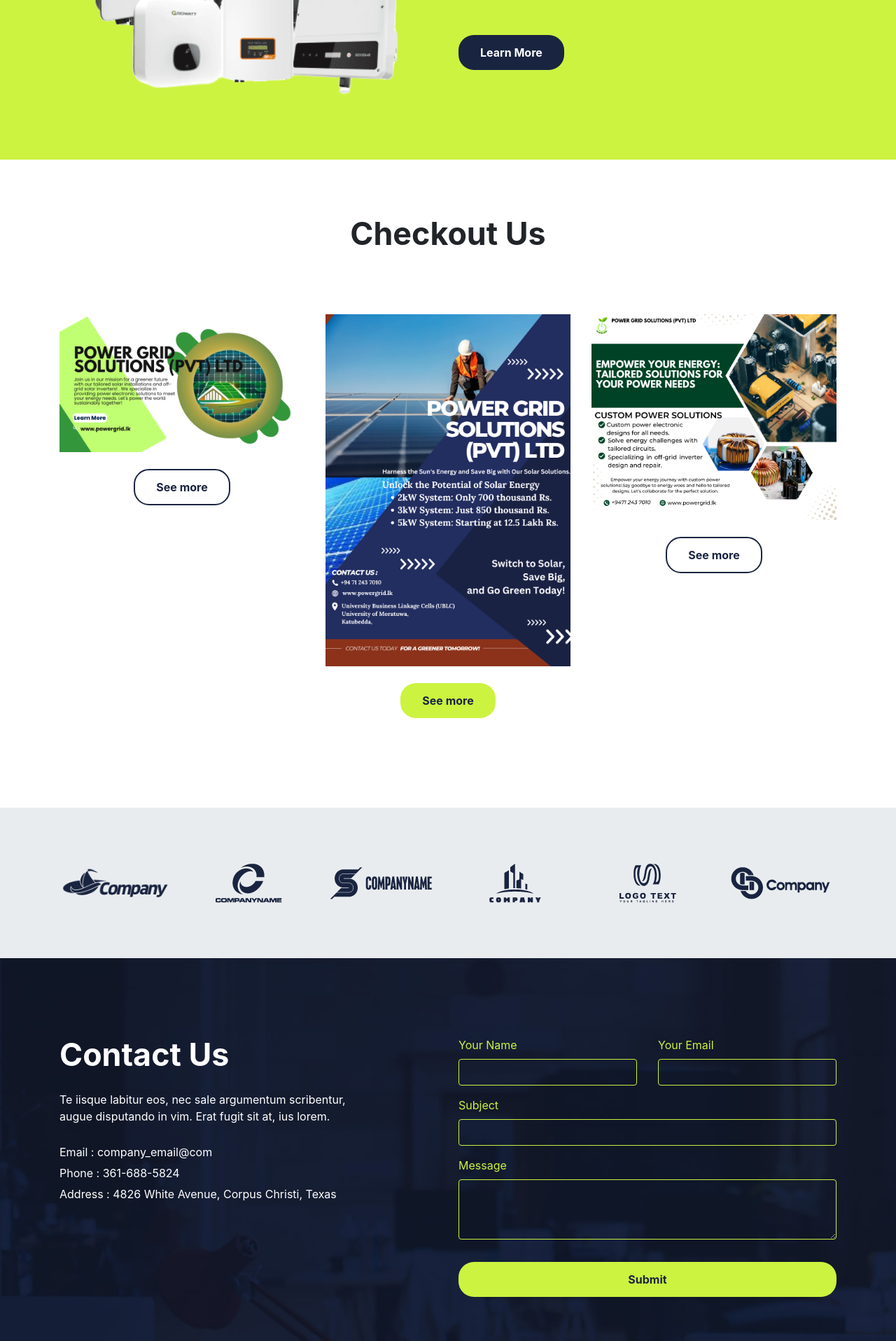
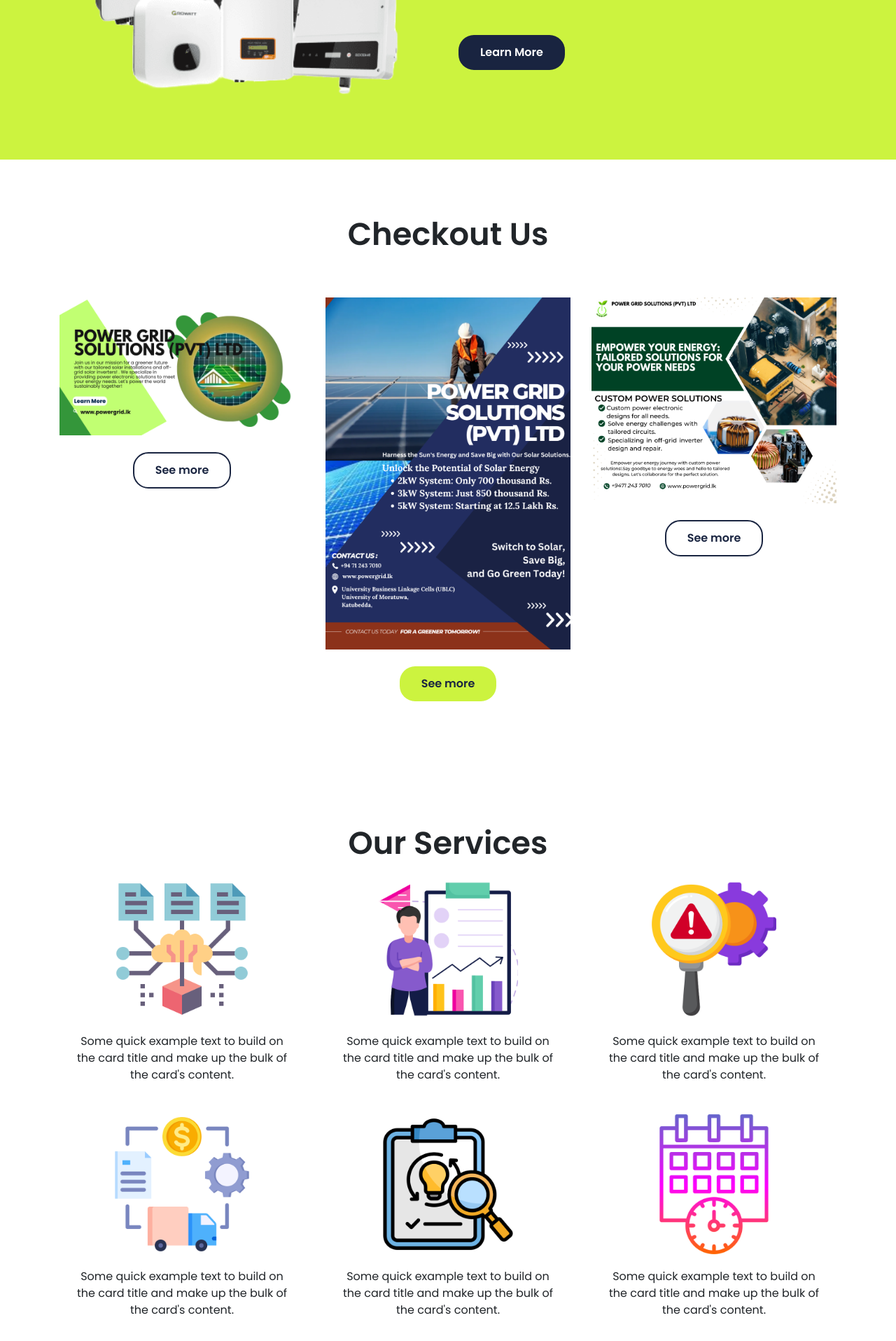
Before and after one commit to kaveeshbhashitha/temp-power-grid.lk, a PHP site: page / in a window 1280 px wide. Shown: the part 2724-4640 px from the top of the page at 70% size. Run offline with PHP 8.4, Linux system fonts and the light colour scheme; some libraries are stand-ins or nearby versions.

Commit message:
added new images into cards

```diff
--- a/css/chatbot.css
+++ b/css/chatbot.css
@@ -6,9 +6,6 @@
   padding: 0;
   box-sizing: border-box;
   font-family: "Poppins", sans-serif;
-}
-body {
-  background: #E3F2FD;
 }
 .chatbot-toggler {
   position: fixed;
@@ -193,3 +190,14 @@
     display: block;
   }
 }
+
+.card-img-top{
+  width: 200px;
+  height: auto;
+}
+.card{
+  justify-content: center;
+  text-align: center;
+  align-items: center;
+  border: none;
+}
--- a/index.html
+++ b/index.html
@@ -5,13 +5,17 @@
     <meta name="viewport" content="width=device-width, initial-scale=1, shrink-to-fit=no">
     <title>Power Grid Solutions</title>
     <meta name="description" content="Power Grid Solutions">
-    <link rel="icon" href="img/logo.png" sizes="32x32" type="image/png">
+    <link rel="icon" href="img/supply.png" sizes="32x32" type="image/png">
     <!-- custom.css -->
     <link rel="stylesheet" href="css/custom.css">
     <script src="https://cdn.jsdelivr.net/npm/sweetalert2@10"></script>
     <!-- bootstrap.min.css -->
     <link rel="stylesheet" href="css/bootstrap.min.css">
     <link rel="stylesheet" href="https://cdn.jsdelivr.net/npm/bootstrap@4.0.0/dist/css/bootstrap.min.css" integrity="sha384-Gn5384xqQ1aoWXA+058RXPxPg6fy4IWvTNh0E263XmFcJlSAwiGgFAW/dAiS6JXm" crossorigin="anonymous">
+
+    <link rel="stylesheet" href="https://fonts.googleapis.com/css2?family=Material+Symbols+Outlined:opsz,wght,FILL,GRAD@48,400,0,0" />
+    <link rel="stylesheet" href="https://fonts.googleapis.com/css2?family=Material+Symbols+Rounded:opsz,wght,FILL,GRAD@48,400,1,0" />
+
 	<!-- font-awesome -->
     <link rel="stylesheet" href="font-awesome-4.7.0/css/font-awesome.min.css">
     <script src="https://code.jquery.com/jquery-3.5.1.min.js"></script>
@@ -20,6 +24,7 @@
 
     <!-- AOS -->
     <link rel="stylesheet" href="css/aos.css">
+    <link rel="stylesheet" href="css/chatbot.css">
 </head>
 
 <body>
@@ -177,23 +182,149 @@
     </div>
 
     <!-- price table -->
-    <div class="container my-3 py-2" id="price-table">
-        <h2 class="text-center font-weight-bold d-block mb-3">Checkout Us</h2>
+    <div class="container py-2" id="price-table">
+        <h2 class="text-center font-weight-bold d-block my-3">Checkout Us</h2>
         <div class="row">
-            <div data-aos="fade-right" data-aos-delay="200" data-aos-duration="1000" data-aos-once="true" class="col-md-4 text-center py-4 mt-5">
+            <div data-aos="fade-right" data-aos-delay="200" data-aos-duration="1000" data-aos-once="true" class="col-md-4 text-center mt-5">
                 <img src="img/pgs.png" alt="Free image">
                 <a href="img/pgs.png" class="btn my-4 font-weight-bold atlas-cta cta-ghost">See more</a>
             </div>
-            <div data-aos="fade-up" data-aos-duration="1000" data-aos-once="true" class="col-md-4 text-center py-4 mt-5 rounded">
+            <div data-aos="fade-up" data-aos-duration="1000" data-aos-once="true" class="col-md-4 text-center mt-5 rounded">
                 <img src="img/bma.png" alt="Free image">
                 <a href="img/bma.png" class="btn my-4 font-weight-bold atlas-cta cta-green">See more</a>
             </div>
-            <div data-aos="fade-left" data-aos-delay="200" data-aos-duration="1000" data-aos-once="true" class="col-md-4 text-center py-4 mt-5">
+            <div data-aos="fade-left" data-aos-delay="200" data-aos-duration="1000" data-aos-once="true" class="col-md-4 text-center mt-5">
                 <img src="img/eye.png" alt="Free image">
                 <a href="img/eye.png" class="btn my-4 font-weight-bold atlas-cta cta-ghost">See more</a>
             </div>
         </div>
     </div>
+
+    <div class="container py-2" id="price-table">
+        <h2 class="text-center font-weight-bold d-block my-4">Our Services</h2>
+        <div class="row mb-4">
+            <div class="col-sm-4">
+              <div class="card">
+                <img class="card-img-top" src="img/predictive-models.png" alt="Card image cap">
+                <div class="card-body">
+                    <p class="card-text">Some quick example text to build on the card title and make up the bulk of the card's content.</p>
+                </div>
+              </div>
+            </div>
+            <div class="col-sm-4">
+              <div class="card">
+                <div class="card">
+                    <img class="card-img-top" src="img/planning.png" alt="Card image cap">
+                    <div class="card-body">
+                        <p class="card-text">Some quick example text to build on the card title and make up the bulk of the card's content.</p>
+                    </div>
+                </div>
+              </div>
+            </div>
+            <div class="col-sm-4">
+                <div class="card">
+                    <div class="card">
+                        <img class="card-img-top" src="img/troubleshoot.png" alt="Card image cap">
+                        <div class="card-body">
+                            <p class="card-text">Some quick example text to build on the card title and make up the bulk of the card's content.</p>
+                        </div>
+                    </div>
+                </div>
+              </div>
+        </div>
+        <div class="row mb-4">
+            <div class="col-sm-4">
+              <div class="card">
+                <img class="card-img-top" src="img/value-chain.png" alt="Card image cap">
+                <div class="card-body">
+                    <p class="card-text">Some quick example text to build on the card title and make up the bulk of the card's content.</p>
+                </div>
+              </div>
+            </div>
+            <div class="col-sm-4">
+              <div class="card">
+                <div class="card">
+                    <img class="card-img-top" src="img/energy-efficiency.png" alt="Card image cap">
+                    <div class="card-body">
+                        <p class="card-text">Some quick example text to build on the card title and make up the bulk of the card's content.</p>
+                    </div>
+                </div>
+              </div>
+            </div>
+            <div class="col-sm-4">
+                <div class="card">
+                    <div class="card">
+                        <img class="card-img-top" src="img/schedule.png" alt="Card image cap">
+                        <div class="card-body">
+                            <p class="card-text">Some quick example text to build on the card title and make up the bulk of the card's content.</p>
+                        </div>
+                    </div>
+                </div>
+              </div>
+        </div>
+        <div class="row mb-4">
+            <div class="col-sm-4">
+              <div class="card">
+                <img class="card-img-top" src="img/commission.png" alt="Card image cap">
+                <div class="card-body">
+                    <p class="card-text">Some quick example text to build on the card title and make up the bulk of the card's content.</p>
+                </div>
+              </div>
+            </div>
+            <div class="col-sm-4">
+              <div class="card">
+                <div class="card">
+                    <img class="card-img-top" src="img/shield.png" alt="Card image cap">
+                    <div class="card-body">
+                        <p class="card-text">Some quick example text to build on the card title and make up the bulk of the card's content.</p>
+                    </div>
+                </div>
+              </div>
+            </div>
+            <div class="col-sm-4">
+                <div class="card">
+                    <div class="card">
+                        <img class="card-img-top" src="img/service.png" alt="Card image cap">
+                        <div class="card-body">
+                            <p class="card-text">Some quick example text to build on the card title and make up the bulk of the card's content.</p>
+                        </div>
+                    </div>
+                </div>
+              </div>
+        </div>
+        <div class="row mb-4">
+            <div class="col-sm-4">
+              <div class="card">
+                <img class="card-img-top" src="img/maintenance.png" alt="Card image cap">
+                <div class="card-body">
+                    <p class="card-text">Some quick example text to build on the card title and make up the bulk of the card's content.</p>
+                </div>
+              </div>
+            </div>
+            <div class="col-sm-4">
+              <div class="card">
+                <div class="card">
+                    <img class="card-img-top" src="img/briefing.png" alt="Card image cap">
+                    <div class="card-body">
+                        <p class="card-text">Some quick example text to build on the card title and make up the bulk of the card's content.</p>
+                    </div>
+                </div>
+              </div>
+            </div>
+            <div class="col-sm-4">
+                <div class="card">
+                    <div class="card">
+                        <img class="card-img-top" src="img/stamp.png" alt="Card image cap">
+                        <div class="card-body">
+                            <p class="card-text">Some quick example text to build on the card title and make up the bulk of the card's content.</p>
+                        </div>
+                    </div>
+                </div>
+              </div>
+        </div>
+    </div>
+
+
     <!-- client -->
     <div class="jumbotron jumbotron-fluid">
         <div class="container">
@@ -226,13 +357,14 @@
                 <div class="col-md-6 text-white">
                     <h2 class="font-weight-bold">Contact Us</h2>
                     <p class="my-4">
-                        Te iisque labitur eos, nec sale argumentum scribentur,
-                        <br> augue disputando in vim. Erat fugit sit at, ius lorem.
+                        Contact us for all your sustainable power solutions,
+                        <br> We are provide environment friendly power solutions for you.
                     </p>
                     <ul class="list-unstyled">
-                        <li>Email : company_email@com</li>
-                        <li>Phone : 361-688-5824</li>
-                        <li>Address : 4826 White Avenue, Corpus Christi, Texas</li>
+                        <li>Email : hasithawd@powergrid.lk</li>
+                        <li>Phone : +94 71 243 7010</li>
+                        <li>Address : Piliyandala Moratuwa</li>
+                        <li>Web: <a href="http://powergrid.lk/">Browse us</a></li>
                     </ul>
                 </div>
                 <div class="col-md-6">
@@ -264,13 +396,35 @@
         </div>
     </div>
 
+    <div>
+        <button class="chatbot-toggler">
+            <span class="material-symbols-rounded">mode_comment</span>
+            <span class="material-symbols-outlined">close</span>
+          </button>
+          <div class="chatbot">
+            <header>
+              <h2>Powergrid Help</h2>
+              <span class="close-btn material-symbols-outlined">close</span>
+            </header>
+            <ul class="chatbox">
+              <li class="chat incoming">
+                <span class="material-symbols-outlined">smart_toy</span>
+                <p>Hi 👋<br>How can I help you today?</p>
+              </li>
+            </ul>
+            <div class="chat-input">
+              <textarea placeholder="Enter a message..." spellcheck="false" required></textarea>
+              <span id="send-btn" class="material-symbols-rounded">send</span>
+            </div>
+          </div>
+    </div>
 
 	<!-- copyright -->
 	<div class="jumbotron jumbotron-fluid" id="copyright">
         <div class="container">
             <div class="row justify-content-between">
             	<div class="col-md-6 text-white align-self-center text-center text-md-left my-2">
-                    Copyright © 2018 Chen, Yi-Ya.
+                    <a href="https://kaveeshbhashitha.github.io/" target="_blank" class="text-white">Developed by PowerGrid Solution (Pvt). Ltd.</a>
                 </div>
                 <div class="col-md-6 align-self-center text-center text-md-right my-2" id="social-media">
                     <a href="#" class="d-inline-block text-center ml-2">
@@ -279,7 +433,7 @@
                     <a href="#" class="d-inline-block text-center ml-2">
                     	<i class="fa fa-twitter" aria-hidden="true"></i>
                     </a>
-                    <a href="#" class="d-inline-block text-center ml-2">
+                    <a href="mailto:hasitha@powergrid.lk" class="d-inline-block text-center ml-2">
                     	<i class="fa fa-medium" aria-hidden="true"></i>
                     </a>
                     <a href="#" class="d-inline-block text-center ml-2">
@@ -293,6 +447,7 @@
     <!-- AOS -->
     <script src="js/aos.js"></script>
     <script src="js/script.js"></script>
+    <script src="js/chatbot.js"></script>
     <script>
       AOS.init({
       });
--- a/js/chatbot.js
+++ b/js/chatbot.js
@@ -33,7 +33,7 @@
 const findResponse = (data, userMessage) => {
     // Simple keyword matching logic (improved)
     const messageLower = userMessage.toLowerCase();
-    let bestMatch = { score: 0, answer: "Sorry, I don't have an answer for that." };
+    let bestMatch = { score: 0, answer: "Sorry, Please contact us for more details." };
 
     for (const entry of data) {
         const questionLower = entry.question.toLowerCase();
--- a/questions_and_answers.json
+++ b/questions_and_answers.json
@@ -1,4 +1,5 @@
 [
+    {"question": "Hi", "answer": "Hello"},
     {"question": "What is your name?", "answer": "I am a chatbot."},
     {"question": "What is your name", "answer": "I am a chatbot."},
     {"question": "How are you?", "answer": "I am fine, thank you."},
```
Also changed, not shown: img/briefing.png (added), img/commission.png (added), img/energy-efficiency.png (added), img/maintenance.png (added), img/planning.png (added), img/predictive-models.png (added), img/schedule.png (added), img/service.png (added), img/settings.png (added), img/shield.png (added), img/stamp.png (added), img/troubleshoot.png (added), img/value-chain.png (added).
